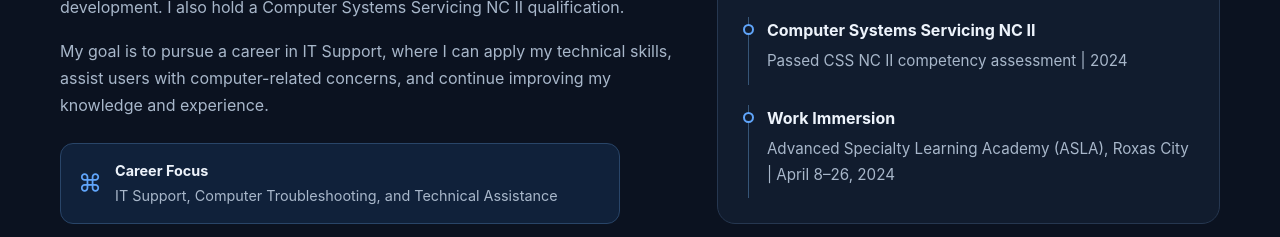
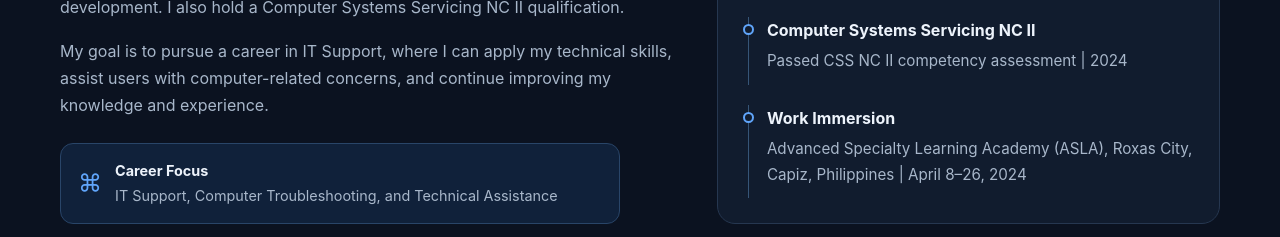
Before and after one commit to unarce123/Jan-Michael-M-Unarce-Portfolio, a plain HTML site: page index.html in a window 1280 px wide. Shown: the part 1282-1519 px from the top of the page. Drawn offline with nearby package versions, Linux system fonts and the light colour scheme.

Commit message:
ANOTHER SUPER FINAL

```diff
--- a/index.html
+++ b/index.html
@@ -989,7 +989,7 @@
 
                                 Advanced Specialty Learning Academy (ASLA),
 
-                                Roxas City | April 8–26, 2024
+                                Roxas City, Capiz, Philippines | April 8–26, 2024
 
                             </p>
 
```
